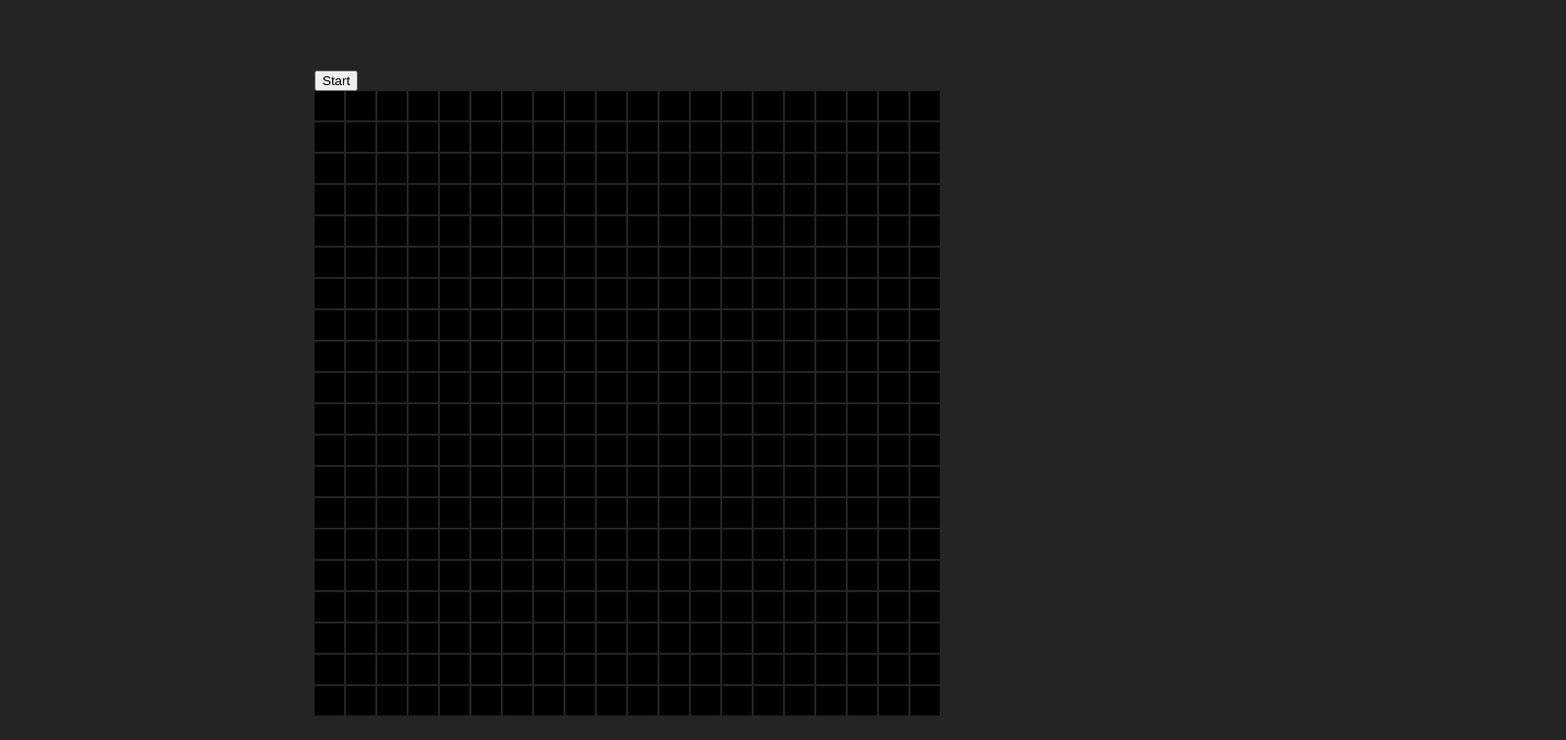
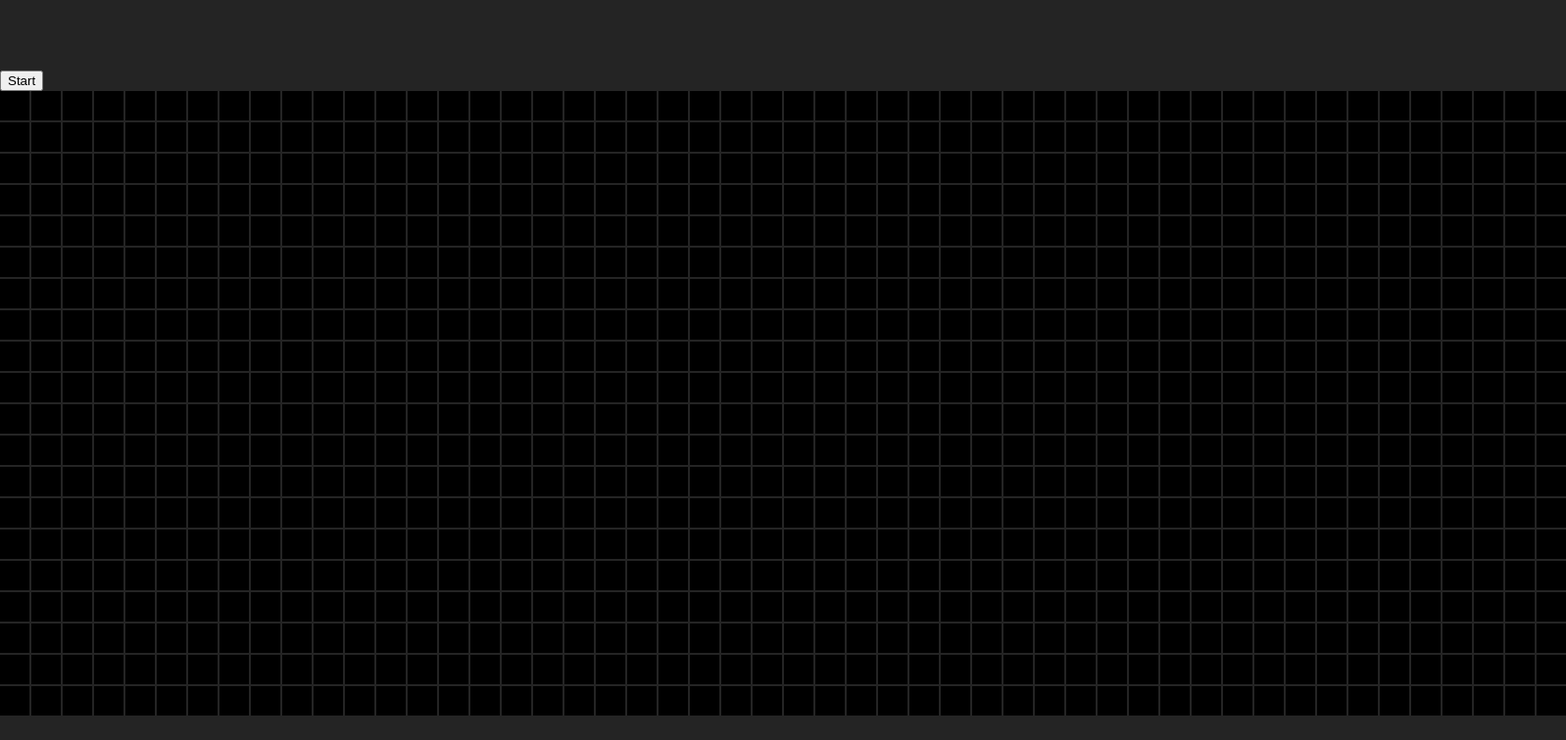
Before and after one commit to iKirbz/game-of-life, a React (Vite) app: page / in a window 1280 px wide. Shown: the top 756 px of the page at 98% size, 1598 px wide, since content can reach past the window. Built offline with nearby package versions, Linux system fonts and the light colour scheme.

Commit message:
add active state

```diff
--- a/src/app/components/cell/index.tsx
+++ b/src/app/components/cell/index.tsx
@@ -4,13 +4,13 @@ import type { IHandleClick } from "../grid";
 export default function Cell({
   column,
   row,
+  active,
   handleCellClick,
-  active,
 }: {
   column: number;
   row: number;
+  active: boolean;
   handleCellClick: IHandleClick;
-  active: boolean;
 }) {
   const onClick = () => {
     handleCellClick({ column, row });
--- a/src/app/components/grid/index.tsx
+++ b/src/app/components/grid/index.tsx
@@ -1,6 +1,12 @@
 import Cell from "../cell";
 import styles from "./styles.module.css";
-import { Dispatch, SetStateAction, useEffect, useState } from "react";
+import {
+  CSSProperties,
+  Dispatch,
+  SetStateAction,
+  useEffect,
+  useState,
+} from "react";
 
 interface GridProps {
   width: number;
@@ -13,13 +19,12 @@ export interface IHandleClick {
 
 export default function Grid({ width, height }: GridProps) {
   const [grid, setGrid] = useState(getGrid({ width, height }));
+  const [start, setStart] = useState(false);
 
   const handleCellClick: IHandleClick = ({ column, row }) => {
     grid[column][row] = !grid[column][row];
     setGrid([...grid]);
   };
-
-  const [start, setStart] = useState(false);
 
   useEffect(() => {
     if (!start) return;
@@ -43,18 +48,20 @@ export default function Grid({ width, height }: GridProps) {
 
       <div
         className={styles.grid}
-        style={{
-          "--width": width,
-          "--height": height,
-        }}
+        style={
+          {
+            "--width": width,
+            "--height": height,
+          } as CSSProperties
+        }
       >
         {grid.map((columns, columnIndex) =>
-          columns.map((value, rowIndex) => (
+          columns.map((state, rowIndex) => (
             <Cell
               key={`${columnIndex}-${rowIndex}`}
               column={columnIndex}
               row={rowIndex}
-              active={value}
+              active={state}
               handleCellClick={handleCellClick}
             />
           ))
--- a/src/app/index.tsx
+++ b/src/app/index.tsx
@@ -1,7 +1,7 @@
 import GridComponent from "./components/grid";
 
 function App() {
-  return <GridComponent width={20} height={20} />;
+  return <GridComponent width={50} height={20} />;
 }
 
 export default App;
```
